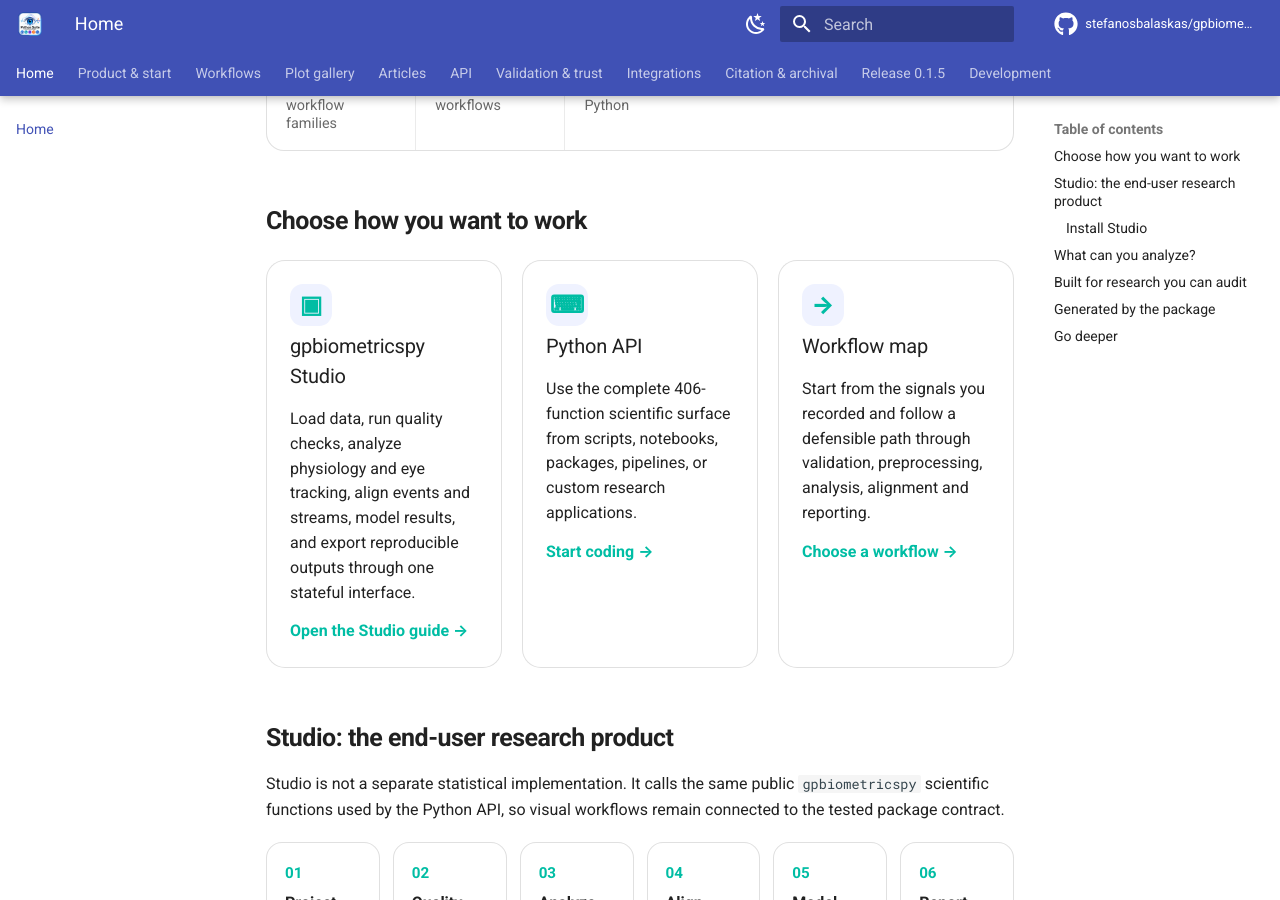
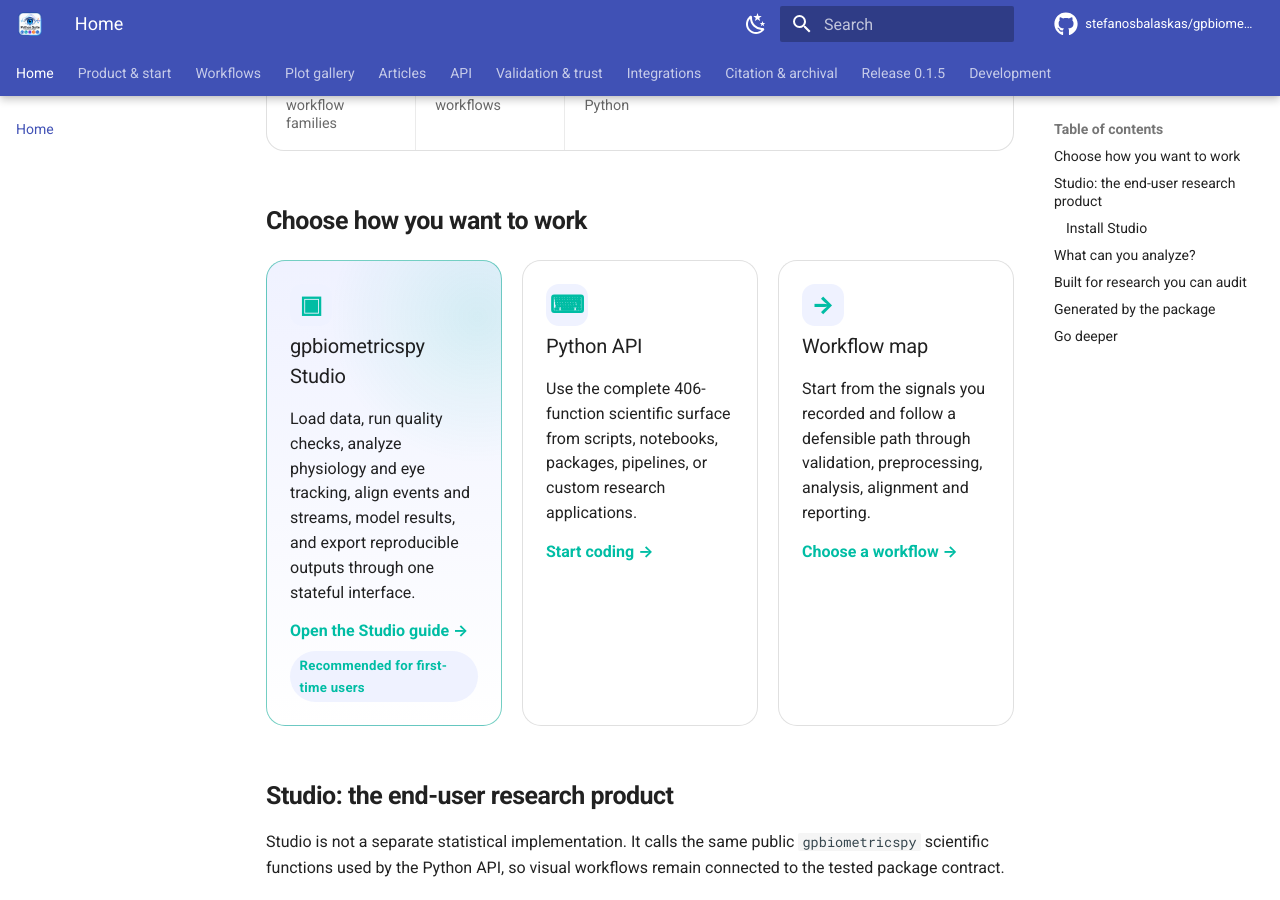
Before and after one commit to stefanosbalaskas/gpbiometricspy, an MkDocs documentation site: the page built from docs/index.md, in a window 1280 px wide and 900 px high, scrolled down 1093 px. Built offline with MkDocs 1.6.1 and Material for MkDocs 9.7.7, drawn with Linux system fonts in a browser that asks for light colours; comment, search, counter and statistics services are not loaded.

Commit message:
style: load product documentation accents

```diff
--- a/mkdocs.yml
+++ b/mkdocs.yml
@@ -56,6 +56,7 @@
 
 extra_css:
   - stylesheets/extra.css
+  - stylesheets/product.css
   - stylesheets/api.css
 
 extra_javascript:
```
